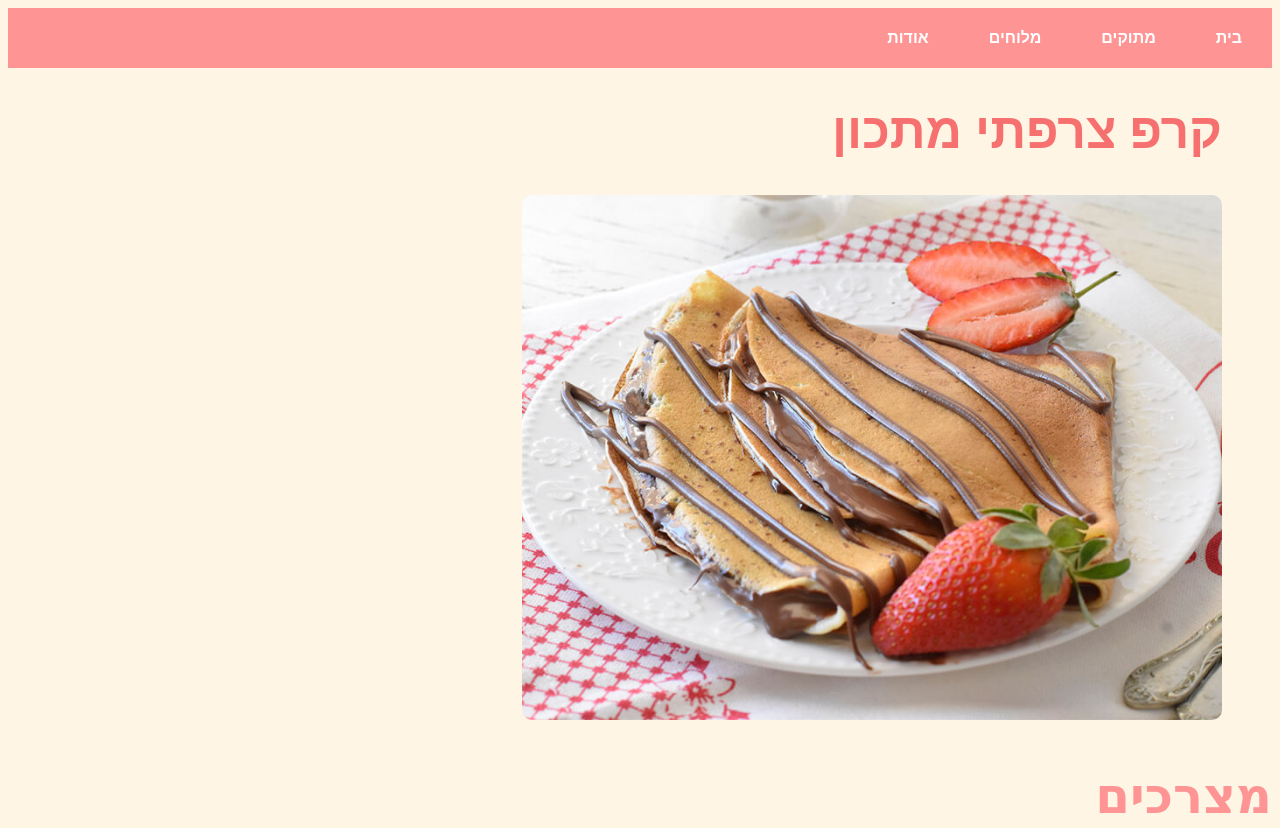
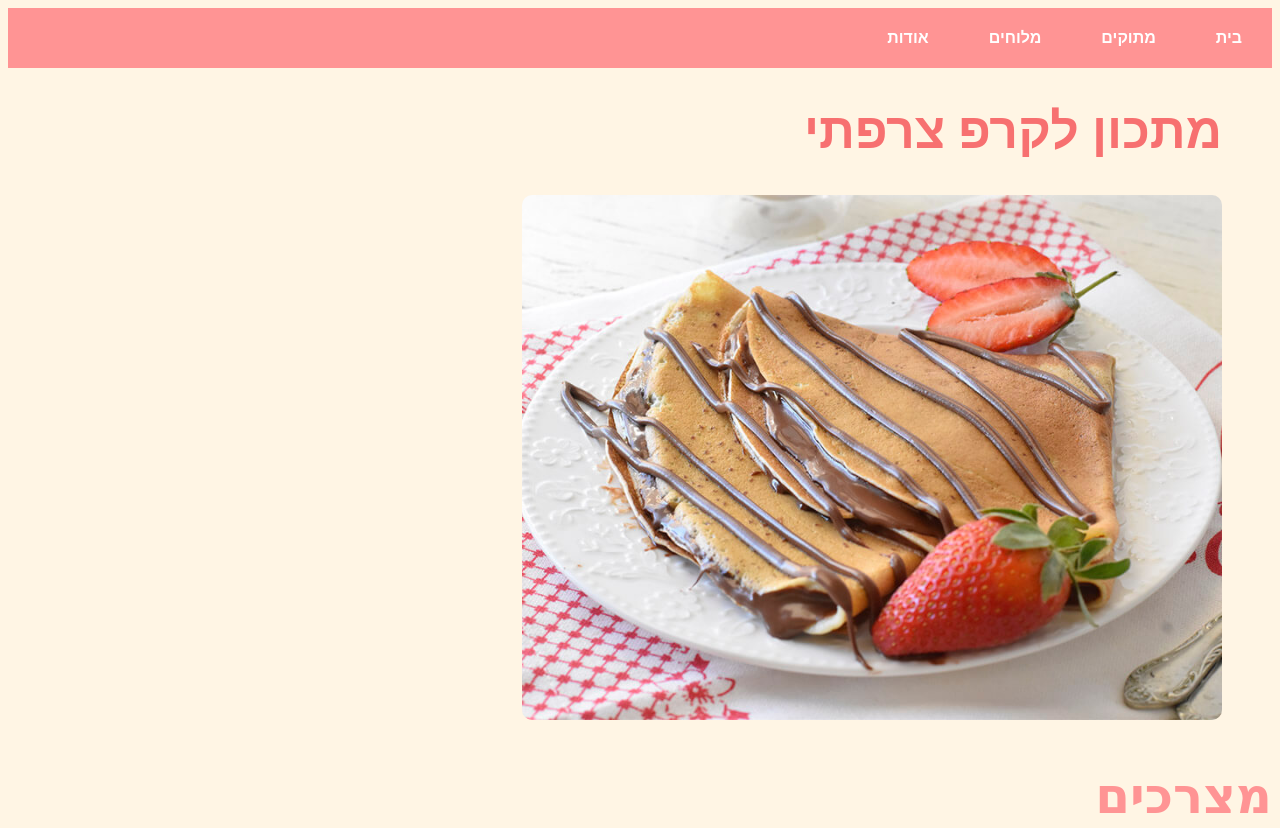
Before and after one commit to shangigeva/shani, a plain HTML site: page crep.html in a window 1280 px wide. Shown: the top 828 px of the page. Drawn offline with Linux system fonts and the light colour scheme.

Commit message:
Update crep.html

```diff
--- a/crep.html
+++ b/crep.html
@@ -29,7 +29,7 @@
 			  </li>
 			<li><a   href="about.html">אודות</a></li>
 		   </ul>
-		<h1> קרפ צרפתי מתכון </h1>
+		<h1>מתכון לקרפ צרפתי  </h1>
 		<img class="crp" src="crep.jpeg"/>
 		<h2>מצרכים</h2>
 		<ul class="ingredients">
```
